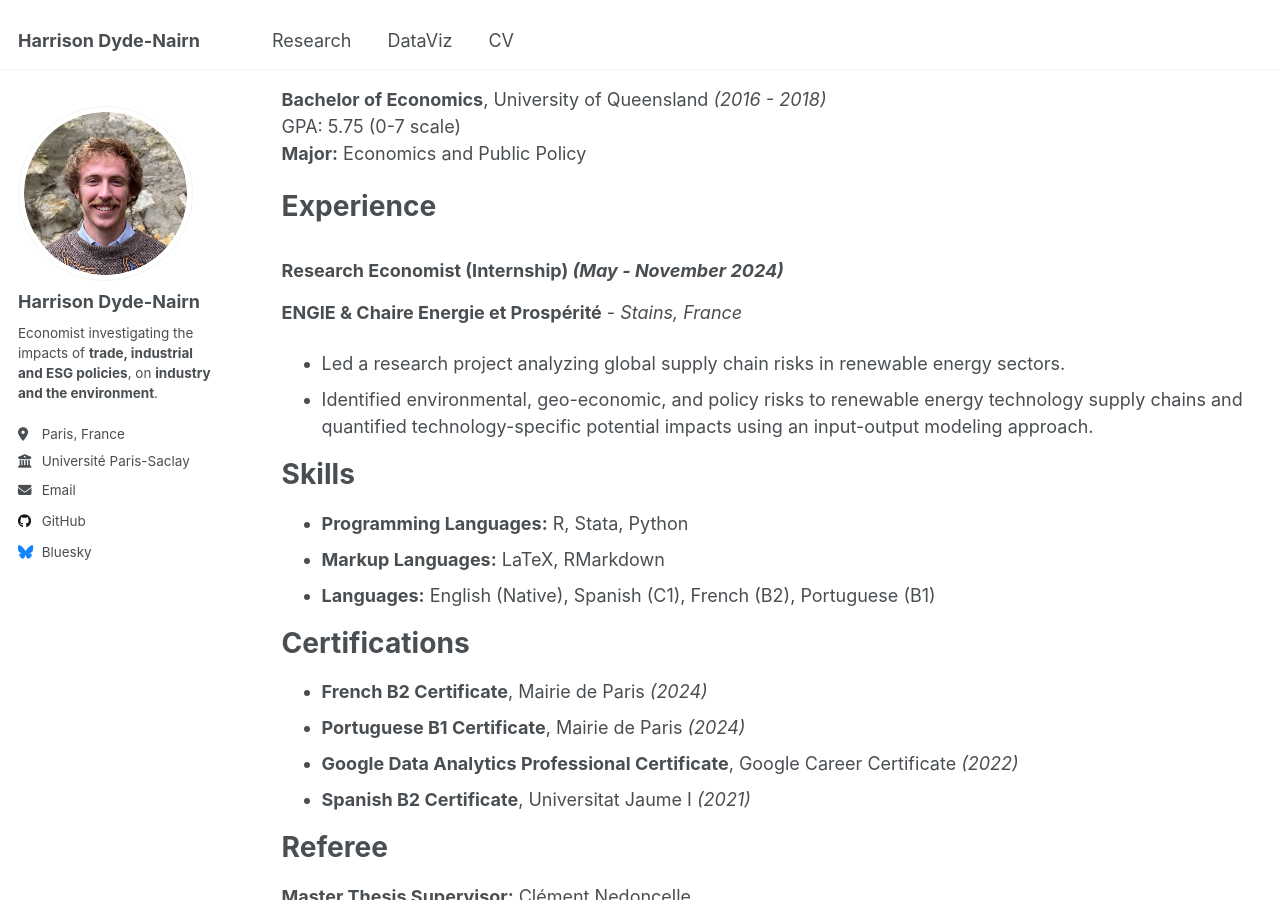
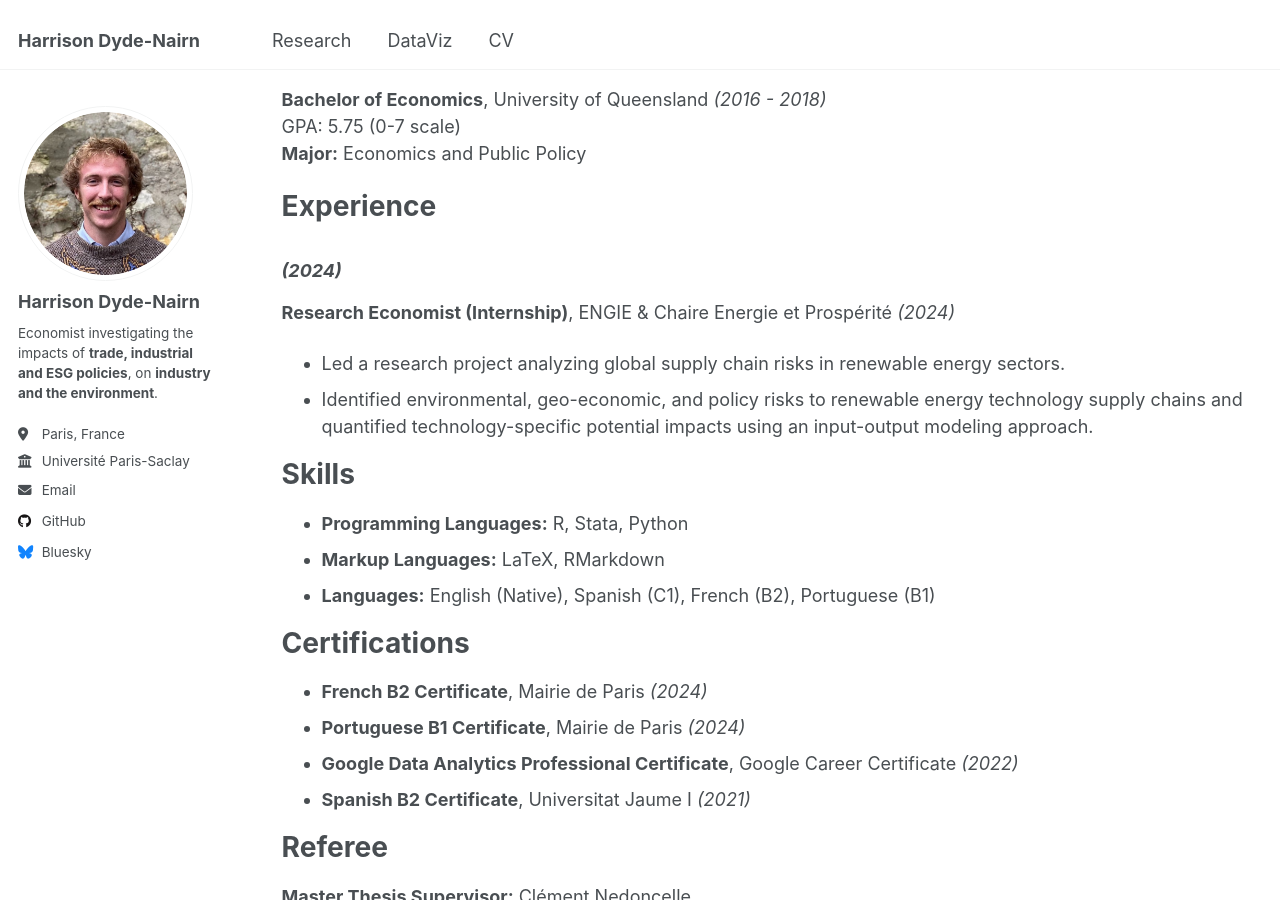
Before and after one commit to hdydenairn/hdydenairn.github.io, a Jekyll site: the page built from _pages/cv.md, in a window 1280 px wide and 900 px high, scrolled down 746 px. Built offline with Jekyll 4.4.1, drawn with Linux system fonts in a browser that asks for light colours.

Commit message:
Update cv.md

```diff
--- a/_pages/cv.md
+++ b/_pages/cv.md
@@ -36,8 +36,8 @@ GPA: 5.75 (0-7 scale)
 
 # Experience
 
-### Research Economist (Internship) *(May - November 2024)*
-**ENGIE & Chaire Energie et Prospérité** - *Stains, France*
+###  *(2024)*
+**Research Economist (Internship)**, ENGIE & Chaire Energie et Prospérité *(2024)*
 - Led a research project analyzing global supply chain risks in renewable energy sectors.
 - Identified environmental, geo-economic, and policy risks to renewable energy technology supply chains and quantified technology-specific potential impacts using an input-output modeling approach.
 
```
